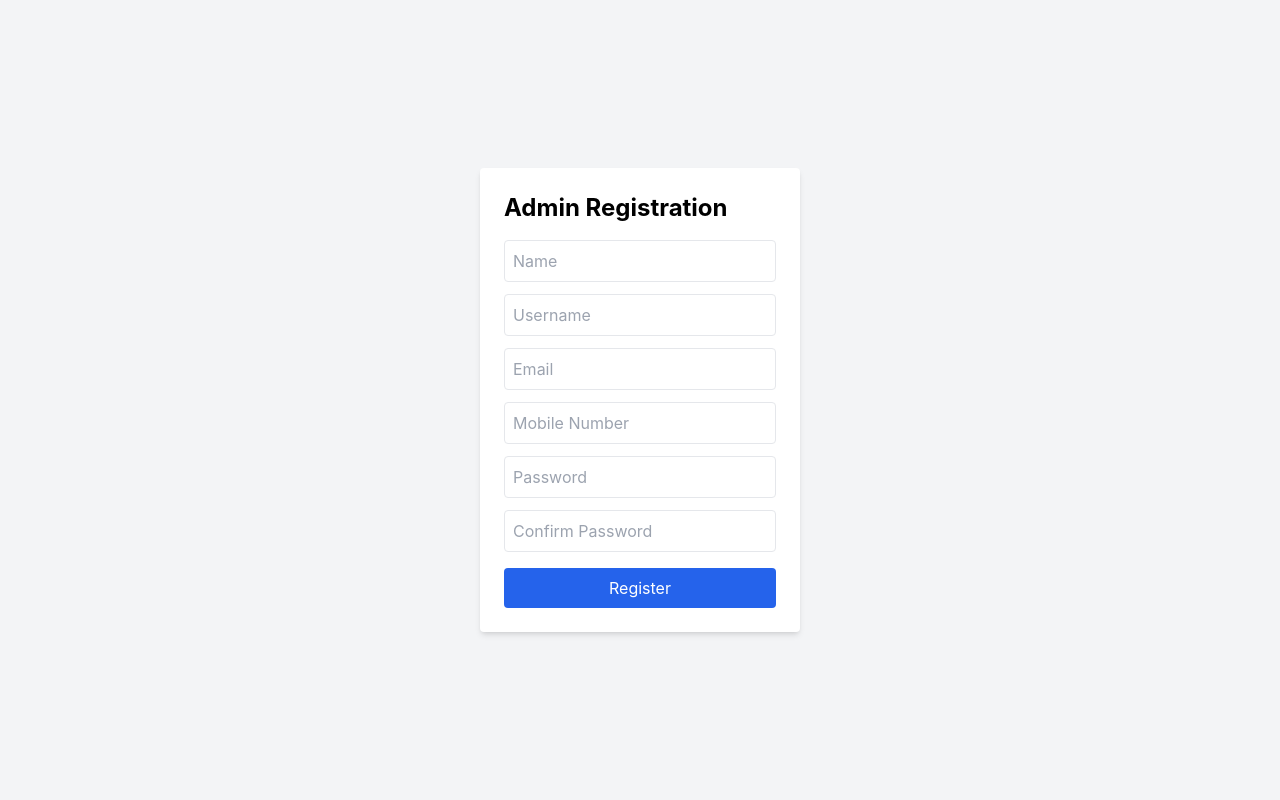
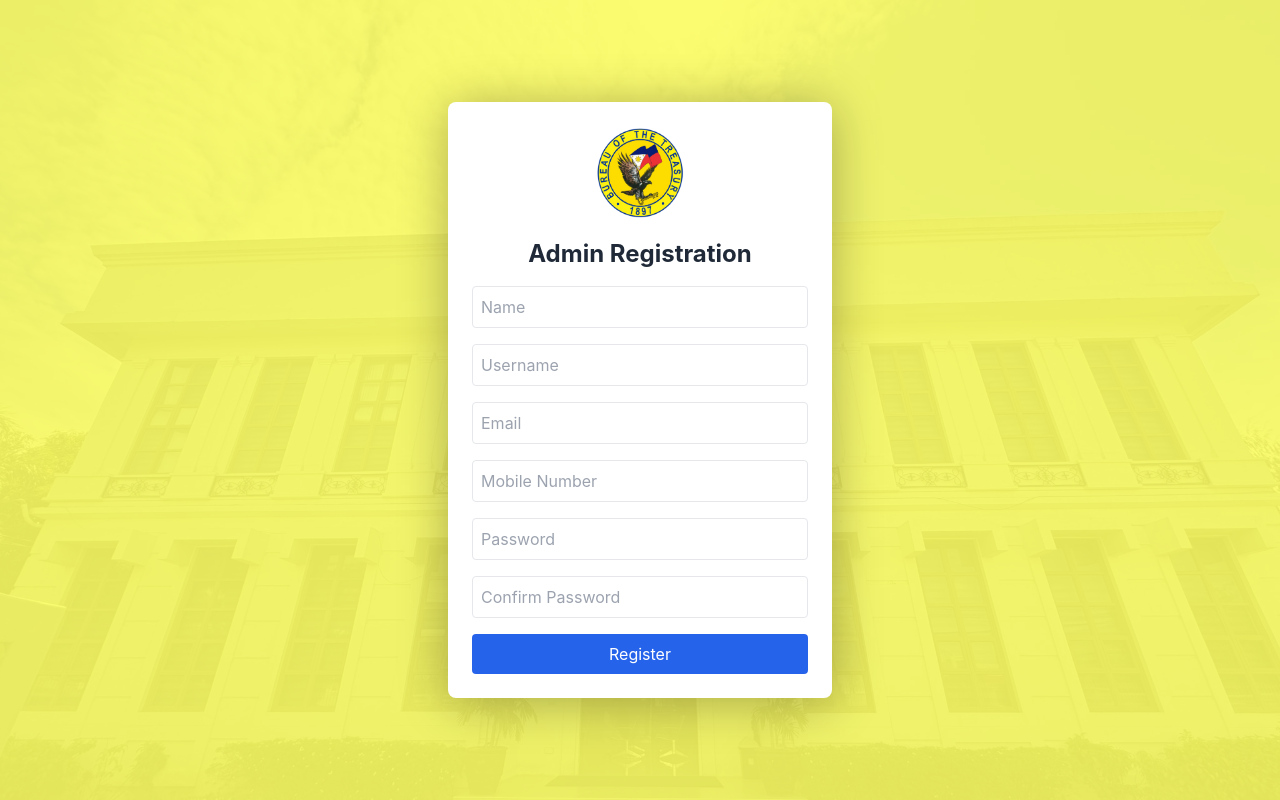
Before and after one commit to LightWater123/Capstone_BTR, a React (Create React App) app in the folder frontend/: page /register/admin in a window 1280 px wide. Built offline with nearby package versions, Linux system fonts and the light colour scheme.

Commit message:
feat: enhance Admin and Login pages with new background images and logo

```diff
--- a/frontend/src/pages/admin_register.jsx
+++ b/frontend/src/pages/admin_register.jsx
@@ -1,6 +1,8 @@
 import { useState } from "react";
 import { useNavigate } from "react-router-dom";
 import axios from "../api/api";
+import btrlogo from '../assets/btrlogo.png';
+import btrlegpics from '../assets/btrlegpics.jpg';
 
 export default function AdminRegister() {
   const navigate = useNavigate();
@@ -62,9 +64,28 @@ export default function AdminRegister() {
   };
 
   return (
-    <div className="flex justify-center items-center w-dvw min-h-screen bg-gray-100">
-      <form onSubmit={handleRegister} className="bg-white p-6 rounded shadow-md w-80">
-        <h1 className="text-2xl font-bold mb-4 text-black">Admin Registration</h1>
+    <div className="min-h-screen flex items-center justify-center relative">
+
+      {/* background image */}
+      <div
+        className="absolute inset-0"
+        style={{
+          backgroundImage: `url(${btrlegpics})`,
+          backgroundSize: "cover",
+          backgroundPosition: "center",
+          backgroundRepeat: "no-repeat",
+        }}
+      ></div>
+
+      {/* yellow overlay */}
+      <div className="absolute inset-0 bg-[#FCFC62] opacity-90"></div>
+
+      <form onSubmit={handleRegister}
+        className="relative p-6 space-y-4 w-full max-w-sm rounded-lg bg-white"
+        style={{ boxShadow: "0 4px 50px rgba(0, 0, 0, 0.3)" }}
+      >
+        <img src={btrlogo} alt="Logo" className="mx-auto w-24 h-24" />
+        <h1 className="text-2xl font-bold text-center text-gray-800">Admin Registration</h1>
 
         {Object.values(errors).map((err, i) => (
           <p key={i} className="text-red-500 mb-2">{err}</p>
--- a/frontend/src/pages/login.jsx
+++ b/frontend/src/pages/login.jsx
@@ -81,18 +81,22 @@ export default function Login() {
         className="relative p-6 space-y-4 w-full max-w-sm rounded-lg bg-white"
         style={{ boxShadow: "0 4px 50px rgba(0, 0, 0, 0.3)" }}
       >
+        {/* logo and title */}
         <img src={btrlogo} alt="Logo" className="mx-auto w-24 h-24" />
         <h2 className="text-xl font-bold text-gray-800 text-center">Login</h2>
 
         {/* username */}
+
+        <div className="flex flex-col items-start space-y-2">
         <input
           type="text"
           value={identifier}
           onChange={(e) => setIdentifier(e.target.value)}
-          placeholder="Email or Username"
+          placeholder="eg. juan_dela_cruz or juan001"
           required
           className="w-full px-4 py-2 border rounded focus:outline-none focus:ring focus:ring-yellow-400"
         />
+        </div>
 
         {/* password */}
         <input
```
